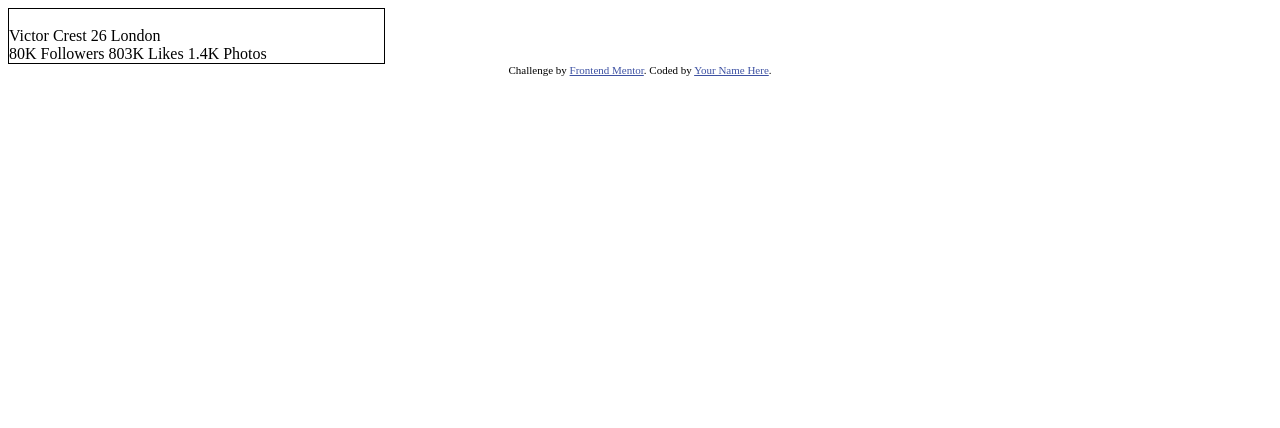
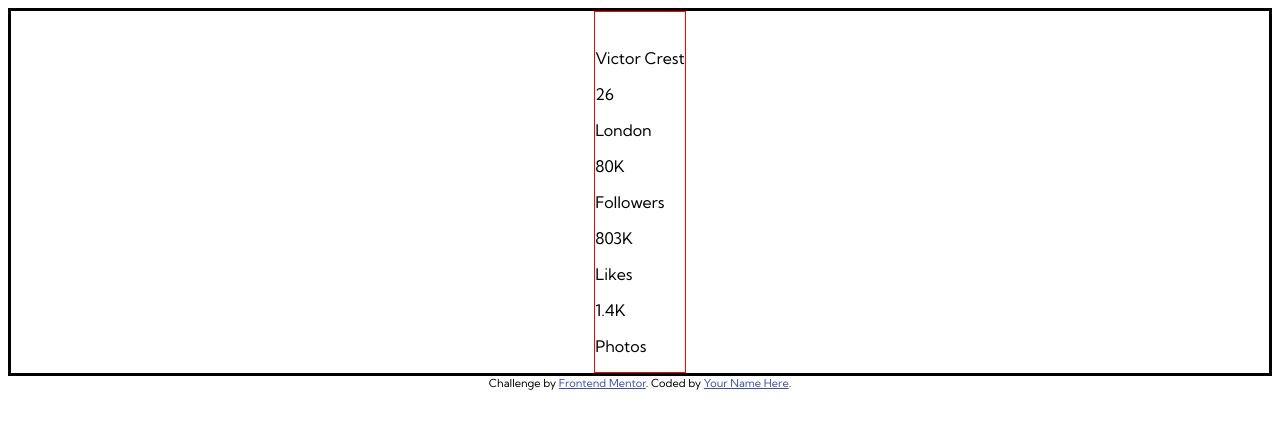
Before and after one commit to aawferris/FEMprofilecard, a plain HTML site: page index.html in a window 1280 px wide. Drawn offline with Linux system fonts and the light colour scheme.

Commit message:
add more structure to HTML, add font family

```diff
--- a/index.html
+++ b/index.html
@@ -5,6 +5,8 @@
   <meta name="viewport" content="width=device-width, initial-scale=1.0"> <!-- displays site properly based on user's device -->
   <link rel="stylesheet" href="style.css">
 
+  <link rel="preconnect" href="https://fonts.gstatic.com">
+<link href="https://fonts.googleapis.com/css2?family=Kumbh+Sans:wght@300;400;700&display=swap" rel="stylesheet">
   <link rel="icon" type="image/png" sizes="32x32" href="./images/favicon-32x32.png">
 
   <title>Frontend Mentor | Profile card component</title>
@@ -17,6 +19,7 @@
 </head>
 <body>
   <div id="main-container">
+    <img />
     <div id="profile-card">
       <div id="top">
         <img />
@@ -24,19 +27,23 @@
       </div>
       <div id="bottom">
         <div id="demo">
-          Victor Crest
-          26
-          London
+          <p id="name">Victor Crest</p>
+          <p id="age">26</p>
+          <p id="location">London</p>
         </div>
         <div id="social">
-          80K
-          Followers
-
-          803K
-          Likes
-
-          1.4K
-          Photos
+          <div id="follow-box">
+            <p id="follow-num">80K</p>
+            <p id="followers">Followers</p>
+          </div>
+          <div id="like-box">
+            <p id="like-num">803K</p>
+            <p id="likes">Likes</p>
+          </div>
+          <div id="photo-box">
+            <p id="photo-num">1.4K</p>
+            <p id="photos">Photos</p>
+          </div>
         </div>
       </div>
     </div>
--- a/style.css
+++ b/style.css
@@ -1,11 +1,16 @@
-#main-profile {
+* {
+    font-family: 'Kumbh Sans', sans-serif;
+}
+
+#main-container {
+    border: 3px solid black;
     display: flex;
-    justify-items: center;
 }
 
 #profile-card {
-    border: 1px solid black;
+    border: 1px solid red;
     display: flex;
     flex-direction: column;
+    margin: 0 auto;
     max-width: 375px;
 }
```
